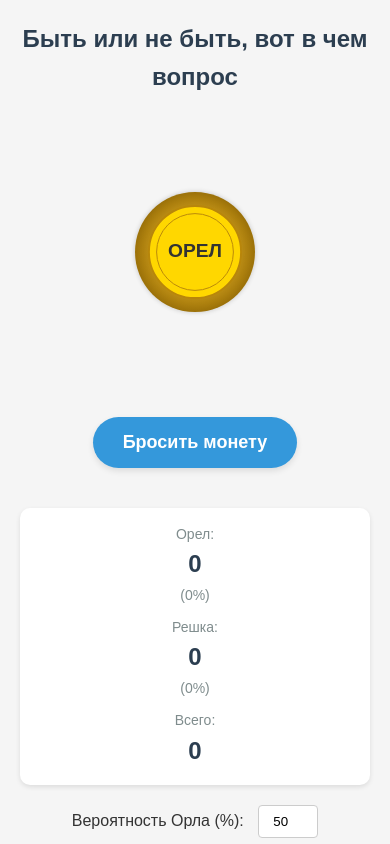
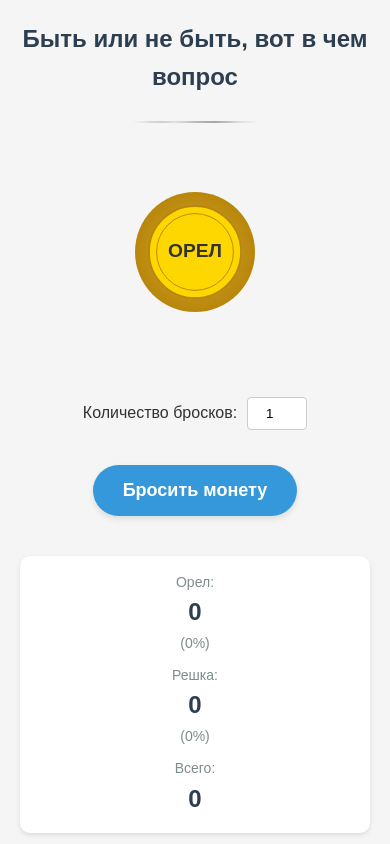
Before and after one commit to OleksandrObydalo/throw-coin, a plain HTML site: page index.html in a window 390 px wide. Shown: the top 844 px of the page. Drawn offline with Linux system fonts and the light colour scheme.

Commit message:
Throw coin several times

```diff
--- a/index.html
+++ b/index.html
@@ -29,7 +29,13 @@
             </div>
         </div>
 
-        <button id="flip-button">Бросить монету</button>
+        <div class="flip-controls">
+            <div class="flip-count-control">
+                <label for="flip-count">Количество бросков:</label>
+                <input type="number" id="flip-count" min="1" max="100" value="1">
+            </div>
+            <button id="flip-button">Бросить монету</button>
+        </div>
 
         <div class="stats">
             <div class="stat">
--- a/script.js
+++ b/script.js
@@ -10,10 +10,12 @@ document.addEventListener('DOMContentLoaded', () => {
     const tailsPercent = document.getElementById('tails-percent');
     const headsProbabilityInput = document.getElementById('heads-probability');
     const clearStatsButton = document.getElementById('clear-stats');
+    const flipCountInput = document.getElementById('flip-count');
 
     let heads = 0;
     let tails = 0;
     let isAnimating = false;
+    let flipQueue = 0;
 
     let headsProbability = 50; // Default to 50%
 
@@ -72,9 +74,18 @@ document.addEventListener('DOMContentLoaded', () => {
     flipButton.addEventListener('click', () => {
         if (isAnimating) return;
 
+        const flipsToPerform = parseInt(flipCountInput.value) || 1;
+        flipQueue = flipsToPerform;
+
+        performNextFlip();
+    });
+
+    function performNextFlip() {
+        if (flipQueue <= 0 || isAnimating) return;
+
         isAnimating = true;
         flipButton.disabled = true;
-        result.textContent = 'Монета подбрасывается...';
+        result.textContent = `Монета подбрасывается... (осталось: ${flipQueue})`;
 
         // Remove animation class
         coin.classList.remove('coin-flip');
@@ -120,7 +131,9 @@ document.addEventListener('DOMContentLoaded', () => {
 
         // Show result after animation
         setTimeout(() => {
-            result.textContent = resultText;
+            result.textContent = flipQueue > 1 ?
+                `${resultText} (осталось бросков: ${flipQueue-1})` :
+                resultText;
 
             // Add to visual history (only showing last 10)
             const historyItem = document.createElement('div');
@@ -135,9 +148,16 @@ document.addEventListener('DOMContentLoaded', () => {
             history.appendChild(historyItem);
 
             isAnimating = false;
-            flipButton.disabled = false;
+            flipQueue--;
+
+            if (flipQueue > 0) {
+                // Continue with next flip after a short pause
+                setTimeout(performNextFlip, 300);
+            } else {
+                flipButton.disabled = false;
+            }
         }, 3000);
-    });
+    }
 
     function updateStats() {
         const total = heads + tails;
--- a/styles.css
+++ b/styles.css
@@ -37,13 +37,8 @@ h1 {
     width: 150px;
     height: 150px;
     transform-style: preserve-3d;
-    transition: transform 0.1s ease-in;
+    transition: transform 3s ease-out;
     border-radius: 50%;
-    background:
-        linear-gradient(to bottom, #ddd 0%, #fff 50%, #ddd 100%);
-    box-shadow:
-        0 0 5px rgba(0,0,0,0.2),
-        inset 0 0 15px rgba(0,0,0,0.1);
 }
 
 .side {
@@ -56,21 +51,18 @@ h1 {
     justify-content: center;
     align-items: center;
     overflow: hidden;
-    /* box-shadow: 0 0 10px rgba(0, 0, 0, 0.3); */ /* Removed default shadow */
 }
 
 .heads {
     background:
-        radial-gradient(ellipse at center, #d4af37 0%,#b8860b 70%, #daa520 100%); /* Gold color */
+        radial-gradient(ellipse at center, #d4af37 0%,#b8860b 70%, #daa520 100%);
     z-index: 2;
-    box-shadow: inset 0 0 20px rgba(0,0,0,0.3); /* Inner shadow for depth */
 }
 
 .tails {
     background:
-        radial-gradient(ellipse at center, #c0c0c0 0%, #a9a9a9 70%, #d3d3d3 100%); /* Silver color */
+        radial-gradient(ellipse at center, #c0c0c0 0%, #a9a9a9 70%, #d3d3d3 100%);
     transform: rotateY(180deg);
-    box-shadow: inset 0 0 20px rgba(0,0,0,0.3); /* Inner shadow for depth */
 }
 
 .heads svg, .tails svg {
@@ -81,19 +73,18 @@ h1 {
 .heads text, .tails text {
     fill: #333;
     font-weight: bold;
-    /* Adjust text size if needed */
 }
 
 .edge {
     position: absolute;
     width: 100%;
-    height: 100%;
-    transform: rotateX(90deg);
+    height: 10px;
+    transform: rotateX(90deg) translateZ(75px);
     border-radius: 50%;
-    background: linear-gradient(to right, #999, #ddd, #999, #ddd); /* Metallic edge */
+    background: linear-gradient(to right, #999, #ddd, #999, #ddd);
     transform-style: preserve-3d;
     top: 0;
-    box-shadow: 0 0 5px rgba(0,0,0,0.2); /* Subtle shadow for the edge */
+    box-shadow: 0 0 5px rgba(0,0,0,0.2);
 }
 
 .coin-flip {
@@ -248,6 +239,28 @@ button:disabled {
     text-align: center;
 }
 
+.flip-controls {
+    display: flex;
+    flex-direction: column;
+    align-items: center;
+    gap: 10px;
+    margin: 20px 0;
+}
+
+.flip-count-control {
+    display: flex;
+    align-items: center;
+    gap: 10px;
+}
+
+.flip-count-control input[type="number"] {
+    width: 60px;
+    padding: 8px;
+    border: 1px solid #ccc;
+    border-radius: 4px;
+    text-align: center;
+}
+
 @media (max-width: 600px) {
     .coin {
         width: 120px;
@@ -266,4 +279,9 @@ button:disabled {
     .wisdom {
         padding: 15px;
     }
+
+    .flip-controls {
+        flex-direction: column;
+        gap: 15px;
+    }
 }
```
